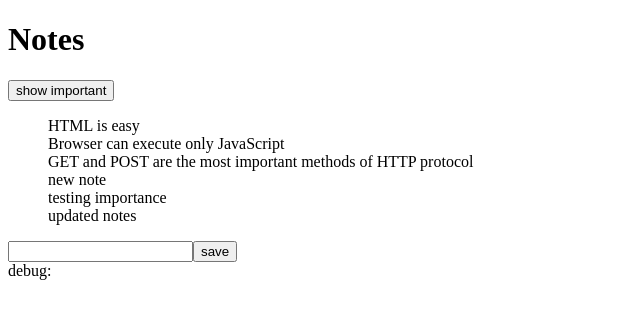
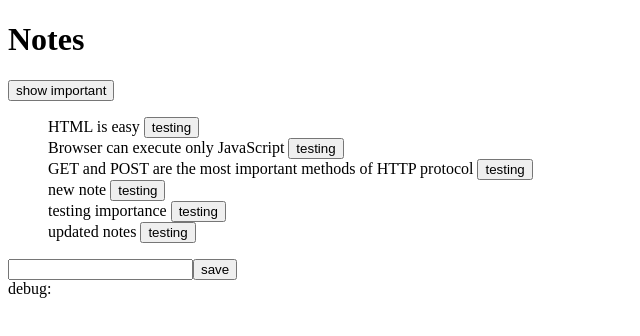
Before and after one commit to filmverse/-Part-2b-Communicating-with-server, a React (Create React App) app in the folder part1b/: page / in a window 1280 px wide. Shown: the top 336 px of the page, without its empty margins (0-640 px from the left). Built offline with nearby package versions, Linux system fonts and the light colour scheme; data requests are answered from the project's data file.

Commit message:
note app has been updated

```diff
--- a/part1b/src/components/Note.js
+++ b/part1b/src/components/Note.js
@@ -1,7 +1,9 @@
 
 const Note = ({ note }) => {
     return (
-        <div>{note.content}</div>
+        <div>
+            {note.content} <button>testing</button>
+        </div>
     )
 }
 
```
